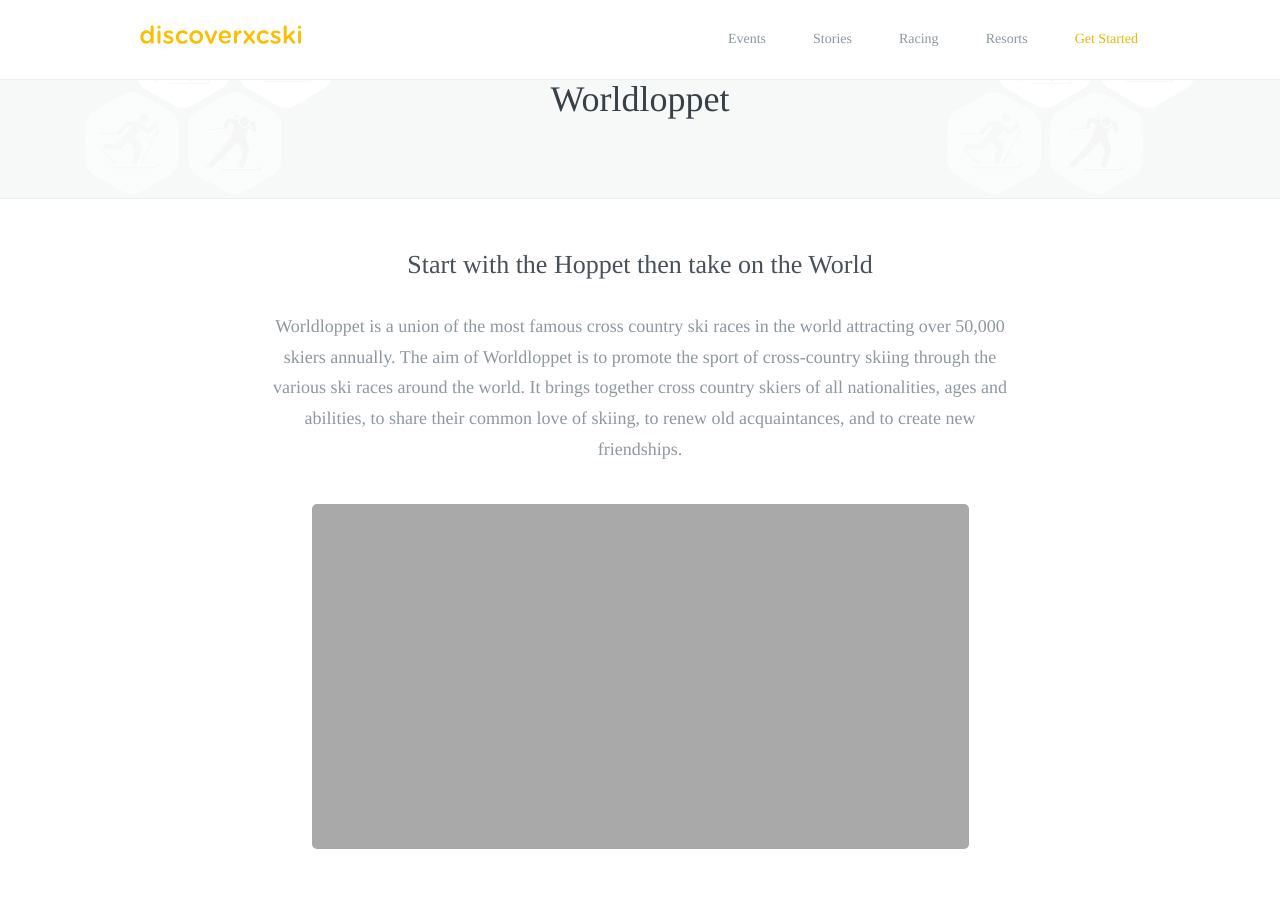
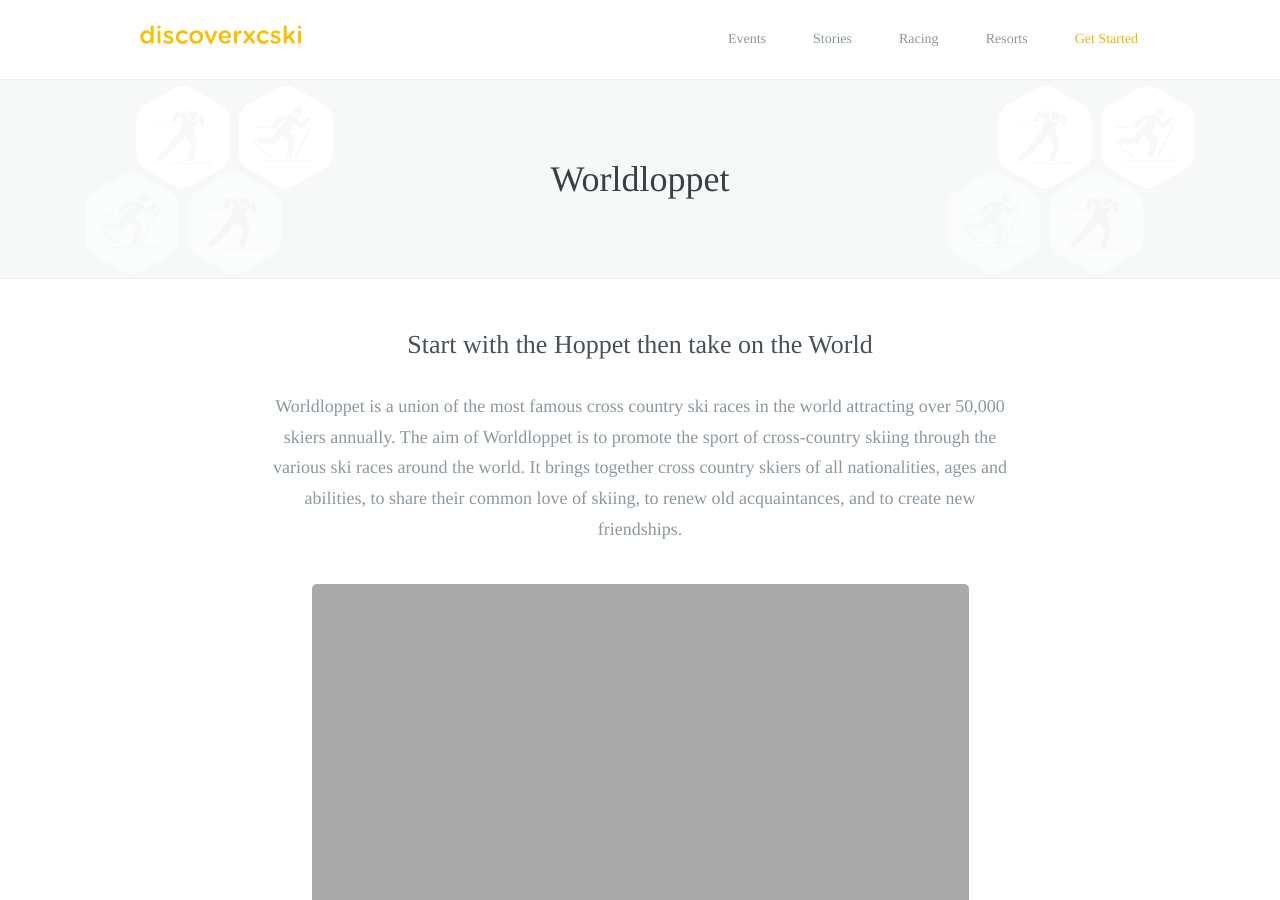
Before and after one commit to robcatto/robcatto.github.io, a Jekyll site: the page built from racing/worldloppet/index.html, in a window 1280 px wide and 900 px high. Built offline with Jekyll 4.4.1, drawn with Linux system fonts in a browser that asks for light colours; some web fonts are replaced; Markdown is read by kramdown in place of the engine named in the settings.

Commit message:
Update index.html

```diff
--- a/racing/worldloppet/index.html
+++ b/racing/worldloppet/index.html
@@ -3,7 +3,7 @@ layout: default
 ---
 
 
-        <div id="headerarea" style="margin: 0px;">
+        <div id="headerarea" style="margin-bottom: 0px;">
             <div class="header__logo--wrap">
                 <div class="mobile__logos--left"></div>
                 <div class="mobile__logos--right"></div>
```
